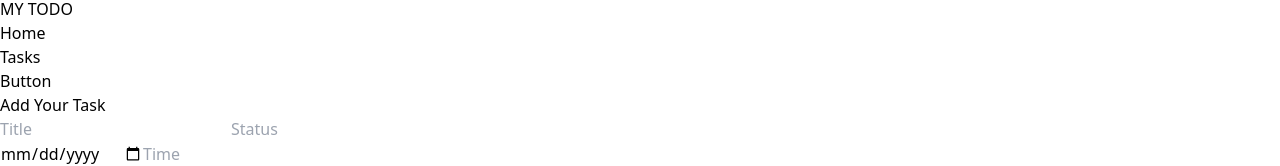
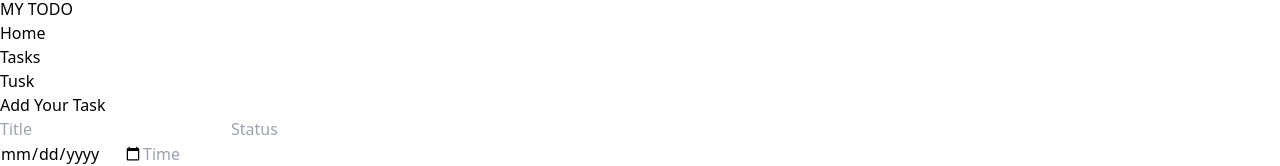
Before and after one commit to AbdullahWB/TODO-LIST-project, a React (Vite) app: page / in a window 1280 px wide. Shown: the part 1331-1497 px from the top of the page. Built offline with nearby package versions, Linux system fonts and the light colour scheme.

Commit message:
link up button

```diff
--- a/src/Shared/Navbar.jsx
+++ b/src/Shared/Navbar.jsx
@@ -18,7 +18,7 @@ const Navbar = () => {
                           {navOptions}
                         </ul>
                     </div>
-                    <a className="btn btn-ghost normal-case text-xl">MY TODO</a>
+                    <Link to='/' className="btn btn-ghost normal-case text-xl">MY TODO</Link>
                 </div>
                 <div className="navbar-center hidden lg:flex">
                     <ul className="menu menu-horizontal px-1">
@@ -26,7 +26,7 @@ const Navbar = () => {
                     </ul>
                 </div>
                 <div className="navbar-end">
-                    <a className="btn text-white bg-[#73BBC9]">Button</a>
+                    <Link to='/myTask' className="btn text-white bg-[#73BBC9]">Tusk</Link>
                 </div>
             </div>
         </div>
```
